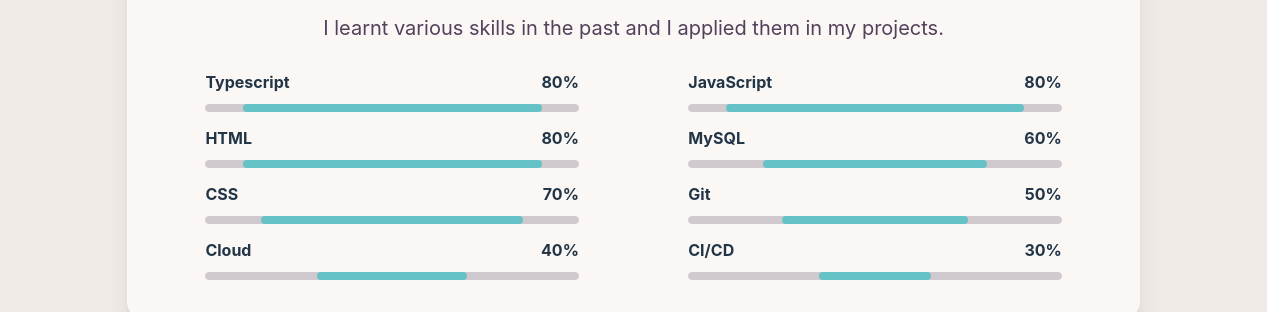
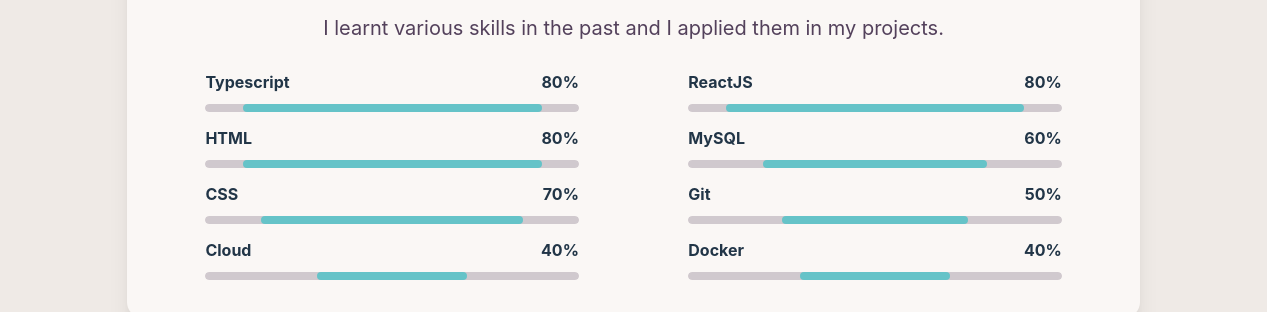
Before and after one commit to redfrogsss/jacky.fan, a React (Vite) app: page / in a window 1280 px wide. Shown: the part 1686-1998 px from the top of the page. Built offline with nearby package versions, Linux system fonts and the light colour scheme.

Commit message:
update content

```diff
--- a/src/pages/HomePage.tsx
+++ b/src/pages/HomePage.tsx
@@ -96,12 +96,12 @@ export default function HomePage() {
                                 </div>
                                 <div className="grid grid-rows-4 gap-2">
                                     <SkillItem
-                                        name="JavaScript"
+                                        name="ReactJS"
                                         percentage={80}
                                     />
                                     <SkillItem name="MySQL" percentage={60} />
                                     <SkillItem name="Git" percentage={50} />
-                                    <SkillItem name="CI/CD" percentage={30} />
+                                    <SkillItem name="Docker" percentage={40} />
                                 </div>
                             </div>
                         </div>
@@ -139,12 +139,12 @@ export default function HomePage() {
                     <div className="my-2">
                         <SkillItem name="Typescript" percentage={80} />
                         <SkillItem name="HTML" percentage={80} />
-                        <SkillItem name="JavaScript" percentage={80} />
+                        <SkillItem name="ReactJS" percentage={80} />
                         <SkillItem name="CSS" percentage={70} />
                         <SkillItem name="MySQL" percentage={60} />
                         <SkillItem name="Git" percentage={50} />
                         <SkillItem name="Cloud" percentage={40} />
-                        <SkillItem name="CI/CD" percentage={30} />
+                        <SkillItem name="Docker" percentage={40} />
                     </div>
                 </center>
             </div>
```
